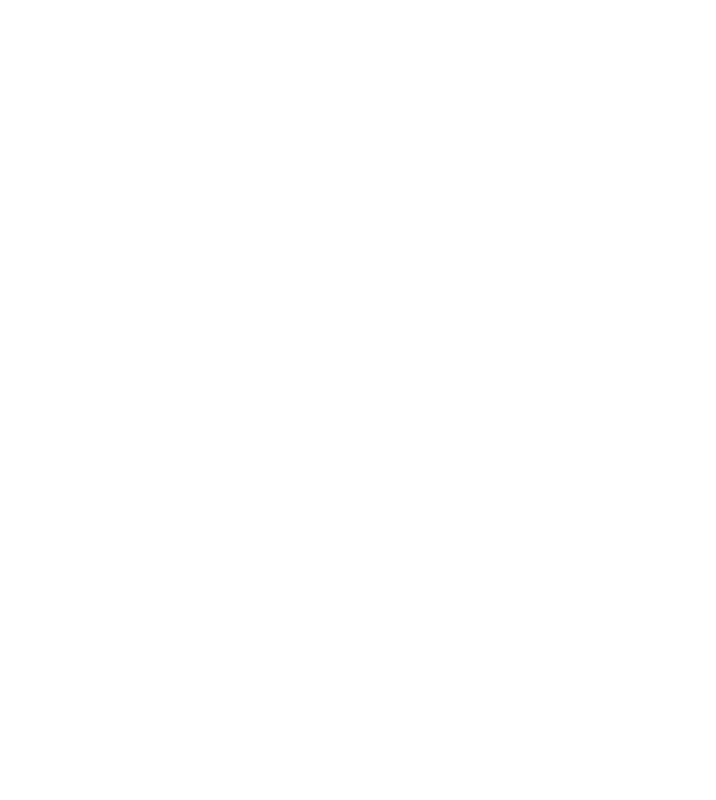
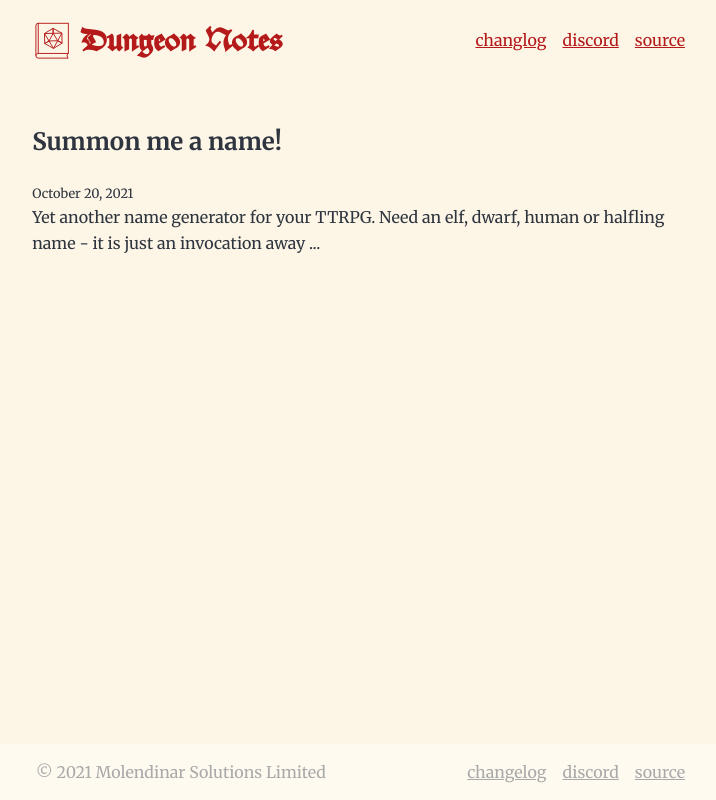
Before and after one commit to kanej/dungeon-notes, a Gatsby site in the folder packages/website/: page /changelog in a window 1280 px wide. Before the commit this address had no page. Shown: the whole page, without its empty margins (291-1007 px from the left). Built offline with nearby package versions, Linux system fonts and the light colour scheme; Gatsby itself is replaced by a stand-in of ours.

Commit message:
feat(website): rename blog to changelog
Signed-off-by: John Kane <john@kanej.me>

```diff
--- a/packages/website/src/components/layout.tsx
+++ b/packages/website/src/components/layout.tsx
@@ -30,9 +30,9 @@ const Layout = ({
               </Branding>
               <div />
               {/* <Link to="/tools">tools</Link> */}
-              <Link to="/blog">blog</Link>
-              <Link to="https://discord.gg/Hejq6K99CQ">discord</Link>
-              <Link to="https://github.com/kanej/dungeon-notes">source</Link>
+              <Link to="/changelog">changlog</Link>
+              <a href="https://discord.gg/Hejq6K99CQ">discord</a>
+              <a href="https://github.com/kanej/dungeon-notes">source</a>
             </Header>
             <Main>{children}</Main>
             <Footer>
@@ -42,11 +42,9 @@ const Layout = ({
                 </div>
                 <SocialBar>
                   <div />
-                  <Link to="/blog">blog</Link>
-                  <Link to="https://discord.gg/Hejq6K99CQ">discord</Link>
-                  <Link to="https://github.com/kanej/dungeon-notes">
-                    source
-                  </Link>
+                  <Link to="/changelog">changelog</Link>
+                  <a href="https://discord.gg/Hejq6K99CQ">discord</a>
+                  <a href="https://github.com/kanej/dungeon-notes">source</a>
                 </SocialBar>
               </FooterWrap>
             </Footer>
--- a/packages/website/src/pages/blog.tsx
+++ b/packages/website/src/pages/changelog.tsx
@@ -20,14 +20,14 @@ type DataProps = {
   }
 }
 
-const BlogIndex: React.FC<PageProps<DataProps>> = ({ data, location }) => {
+const ChangelogIndex: React.FC<PageProps<DataProps>> = ({ data, location }) => {
   const siteTitle = data.site.siteMetadata?.title || `Title`
   const posts = data.allMarkdownRemark.nodes
 
   if (posts.length === 0) {
     return (
       <Layout location={location} title={siteTitle}>
-        <Seo title="Blog" />
+        <Seo title="Changelog" />
         <p>No blog posts found.</p>
       </Layout>
     )
@@ -35,7 +35,7 @@ const BlogIndex: React.FC<PageProps<DataProps>> = ({ data, location }) => {
 
   return (
     <Layout location={location} title={siteTitle}>
-      <Seo title="Blog" />
+      <Seo title="Changelog" />
       <ol style={{ listStyle: `none` }}>
         {posts.map((post) => {
           const title = post.frontmatter.title || post.fields.slug
@@ -73,7 +73,7 @@ const Article = styled.article`
   width: ${({ theme }) => theme.spacing.maxWidth};
 `
 
-export default BlogIndex
+export default ChangelogIndex
 
 export const pageQuery = graphql`
   query {
```
